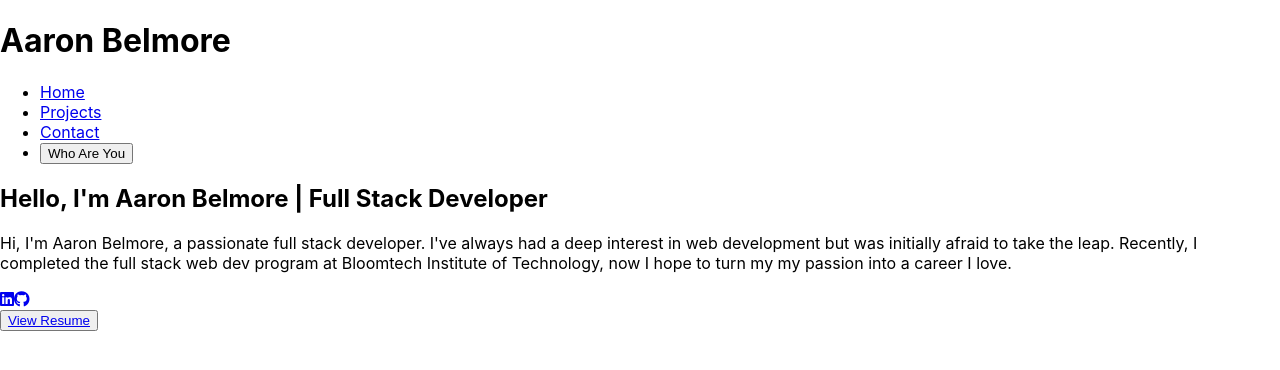
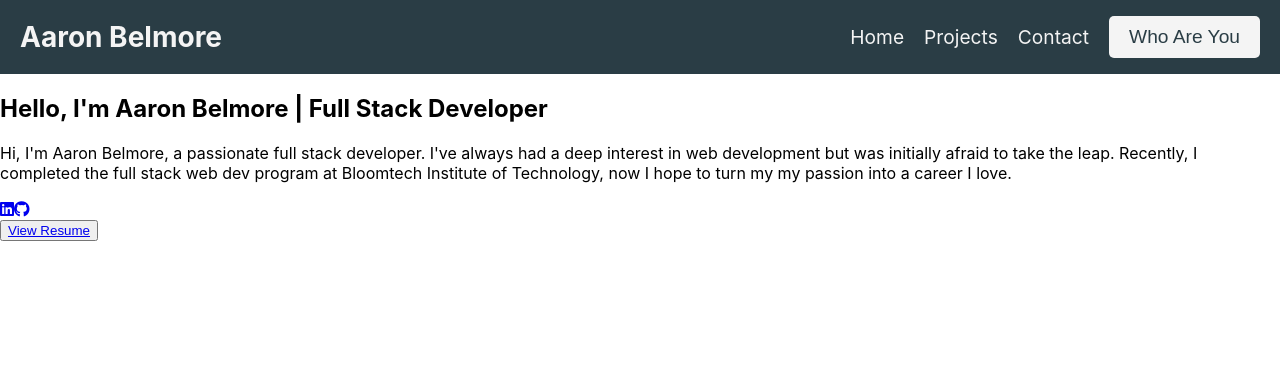
Before and after one commit to abelmore33/Portfolio, a React (Create React App) app: page / in a window 1280 px wide. Shown: the top 370 px of the page. Built offline with nearby package versions, Linux system fonts and the light colour scheme.

Commit message:
adding stytling to navbar

```diff
--- a/src/components/Navbar.jsx
+++ b/src/components/Navbar.jsx
@@ -1,26 +1,33 @@
 import React from "react";
 import { Link } from "react-router-dom";
+import "../css/navbar.css";
 
 const Navbar = () => {
   return (
-    <div>
-      <div>
+    <div className="navbar">
+      <div className="logo">
         <h1>Aaron Belmore</h1>
       </div>
       <div className="nav">
         <ul>
-          <li className="nav-links">
-            <Link to="/">Home</Link>
+          <li>
+            <Link className="nav-links" to="/">
+              Home
+            </Link>
           </li>
 
           <li>
-            <Link to="/projects">Projects</Link>
-          </li>
-          <li className="nav-links">
-            <Link to="/contact">Contact</Link>
+            <Link className="nav-links" to="/projects">
+              Projects
+            </Link>
           </li>
           <li>
-            <button>Who Are You</button>
+            <Link className="nav-links" to="/contact">
+              Contact
+            </Link>
+          </li>
+          <li>
+            <button className="nav-btn">Who Are You</button>
           </li>
         </ul>
       </div>
--- a/src/css/navbar.css
+++ b/src/css/navbar.css
@@ -0,0 +1,47 @@
+.navbar {
+  display: flex;
+  justify-content: space-between;
+  align-items: center;
+  padding: 0 20px;
+  background-color: #2a3d45;
+}
+
+.logo h1 {
+  color: #f4f4f4;
+  font-size: 1.75rem;
+}
+
+.nav ul {
+  display: flex;
+  align-items: center;
+  list-style: none;
+  gap: 20px;
+}
+
+.nav-links {
+  color: #f4f4f4;
+  text-decoration: none;
+  font-size: 1.2rem;
+}
+
+.nav-links:hover {
+  color: #1c1c1e;
+  /* change color underrlline */
+  text-decoration-color: #f4f4f4;
+  text-decoration: underline;
+}
+
+.nav-btn {
+  background-color: #f4f4f4;
+  color: #2a3d45;
+  padding: 10px 20px;
+  border: none;
+  border-radius: 5px;
+  font-size: 1.2rem;
+  cursor: pointer;
+}
+
+.nav-btn:hover {
+  background-color: #1c1c1e;
+  color: #f4f4f4;
+}
```
